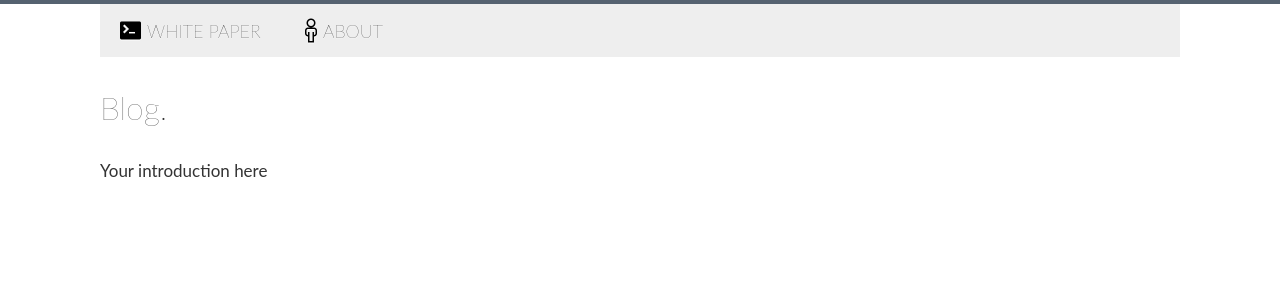
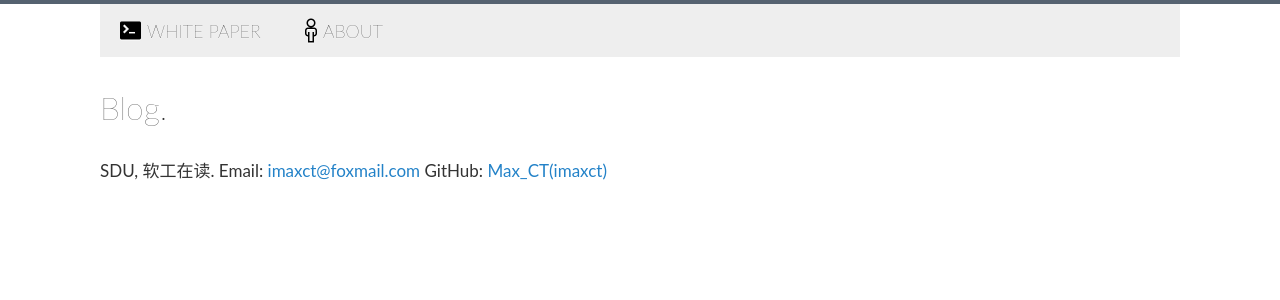
Before and after one commit to imaxct/imaxct.github.io, a Jekyll site: the page built from about.md, in a window 1280 px wide. Shown: the top 300 px of the page. Built offline with Jekyll 4.4.1, drawn with Linux system fonts in a browser that asks for light colours; some web fonts are replaced.

Commit message:
add profile

```diff
--- a/about.md
+++ b/about.md
@@ -1,6 +1,8 @@
 ---
 layout: default
-title: About Vinit Kumar
+title: About Me
 ---
 
-Your introduction here
+SDU, 软工在读.
+Email: <a href="mailto:imaxct.foxmail.com">imaxct@foxmail.com</a>
+GitHub: <a href="https://github.com/imaxct">Max_CT(imaxct)</a>
```
